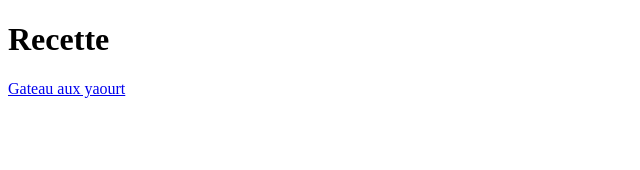
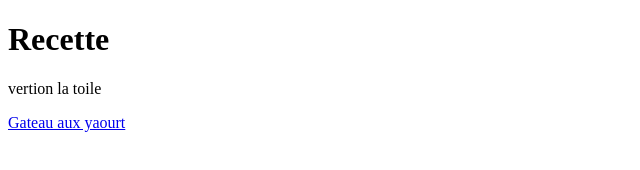
Before and after one commit to RRoot81/latoile_recete.html, a plain HTML site: page index.html in a window 1280 px wide. Shown: the whole page, without its empty margins (0-640 px from the left). Drawn offline with Linux system fonts and the light colour scheme.

Commit message:
2eme vertion

```diff
--- a/index.html
+++ b/index.html
@@ -7,6 +7,7 @@
 </head>
 <body>
     <h1>Recette</h1>
+    <p>vertion la toile</p>
     <a href="gateau_au_yaourt.html">Gateau aux yaourt</a>
 </body>
 </html>
```
